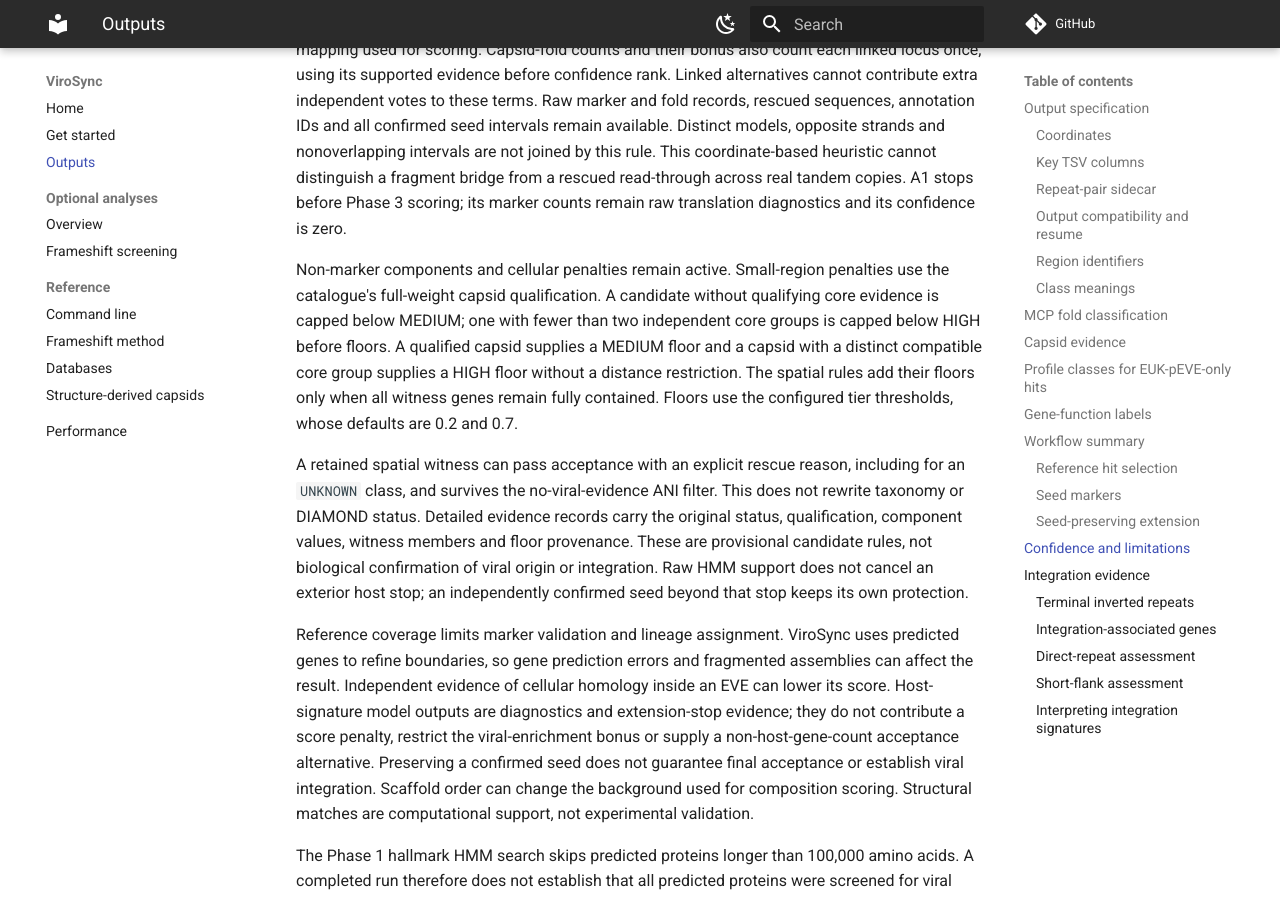
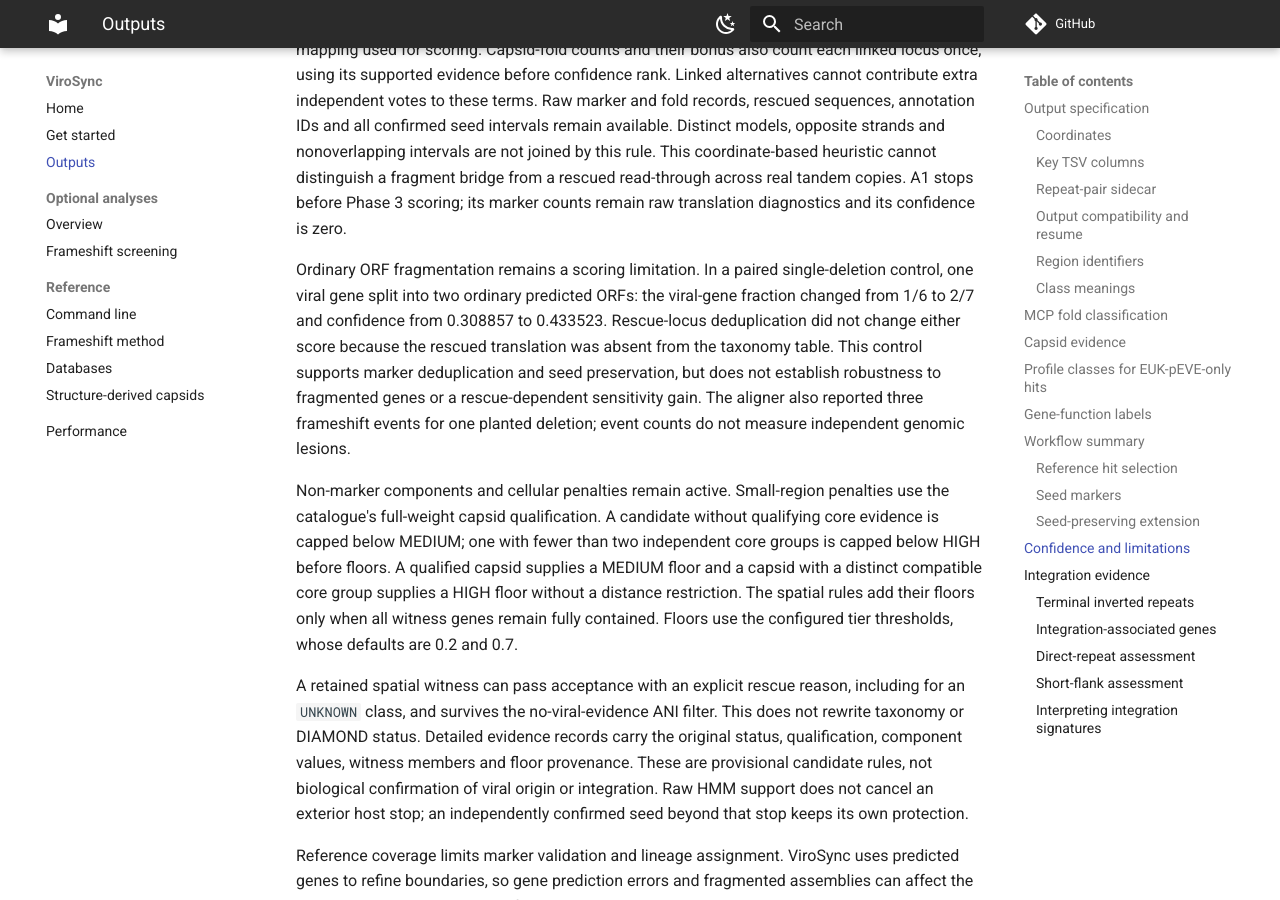
Before and after one commit to NeLLi-team/virosync, an MkDocs documentation site: the page built from docs/METHODS.md, in a window 1280 px wide and 900 px high, scrolled down 16486 px. Built offline with MkDocs 1.6.1 and Material for MkDocs 9.7.7, drawn with Linux system fonts in a browser that asks for light colours; comment, search, counter and statistics services are not loaded.

Commit message:
docs(methods): state ordinary ORF scoring limits

```diff
--- a/docs/METHODS.md
+++ b/docs/METHODS.md
@@ -620,6 +620,16 @@ This coordinate-based heuristic cannot distinguish a fragment bridge from a
 rescued read-through across real tandem copies. A1 stops before Phase 3 scoring;
 its marker counts remain raw translation diagnostics and its confidence is zero.
 
+Ordinary ORF fragmentation remains a scoring limitation. In a paired
+single-deletion control, one viral gene split into two ordinary predicted ORFs:
+the viral-gene fraction changed from 1/6 to 2/7 and confidence from 0.308857 to
+0.433523. Rescue-locus deduplication did not change either score because the
+rescued translation was absent from the taxonomy table. This control supports
+marker deduplication and seed preservation, but does not establish robustness to
+fragmented genes or a rescue-dependent sensitivity gain. The aligner also
+reported three frameshift events for one planted deletion; event counts do not
+measure independent genomic lesions.
+
 Non-marker components and cellular penalties remain active. Small-region
 penalties use the catalogue's full-weight capsid qualification. A candidate
 without qualifying core evidence is capped below MEDIUM; one with fewer than
```
